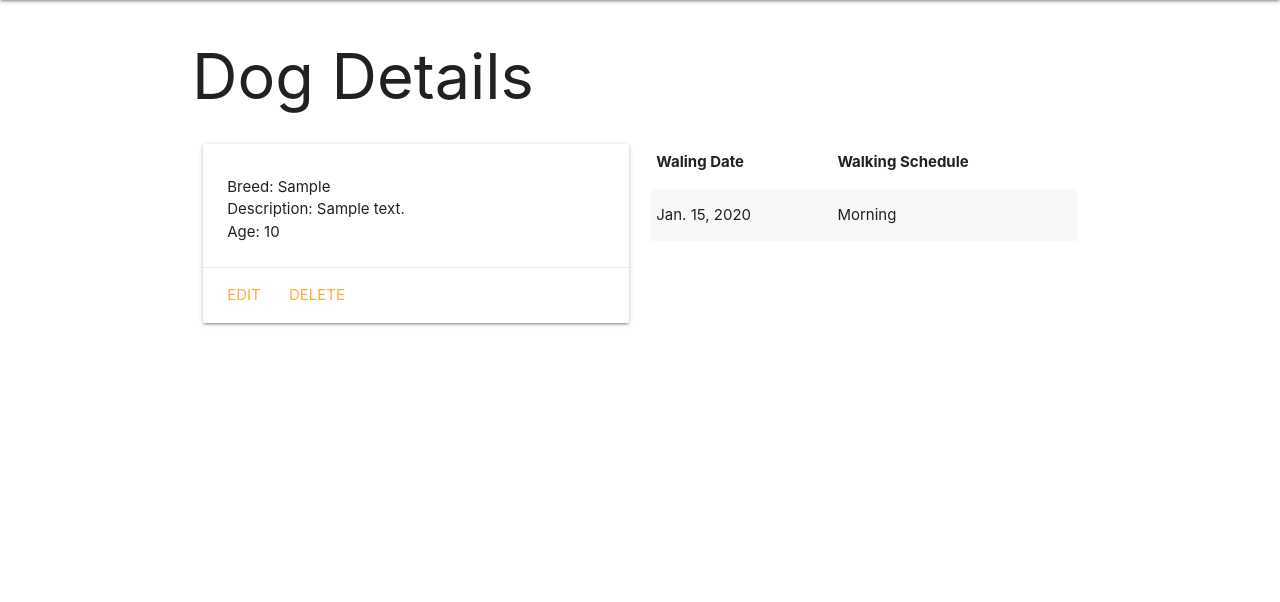
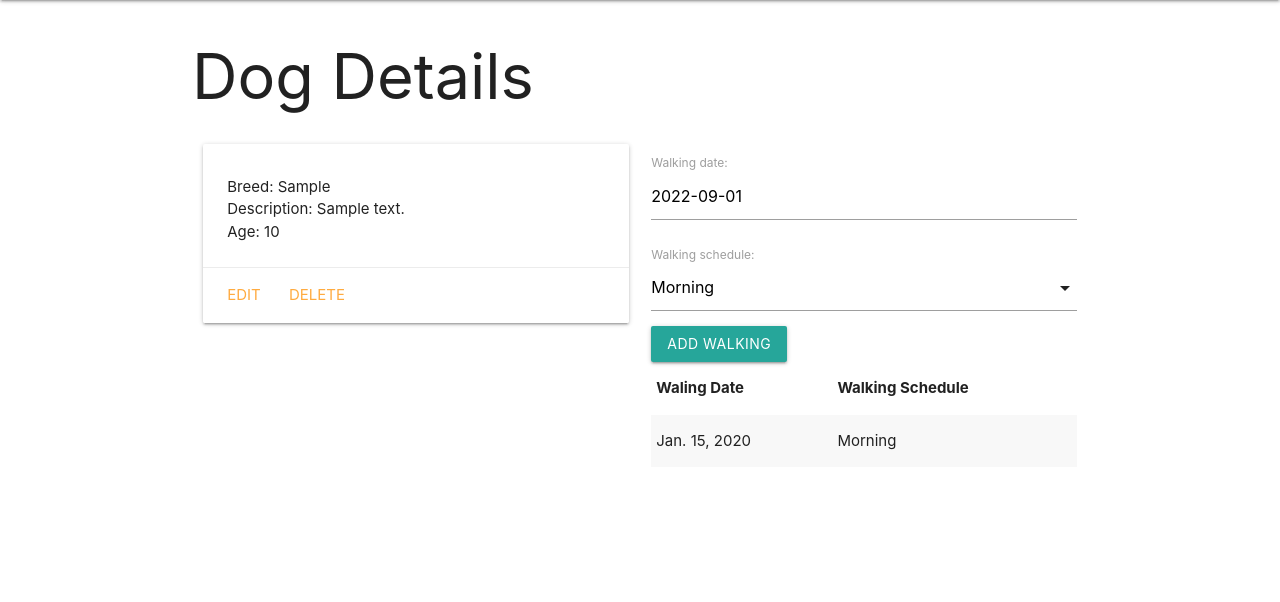
Before and after one commit to joyceyyuan/dogcollector, a Django app: page /dogs/1/ in a window 1280 px wide. Shown: the part 64-666 px from the top of the page. Run offline with Django 3.2, Linux system fonts and the light colour scheme; tables that the repository leaves empty hold one stand-in row (values such as "Sample post").

Commit message:
create the ModelForm for Walking Model,pass an instance of WalkingFrom, display it on detail page with date picker and dropdown

```diff
--- a/main_app/forms.py
+++ b/main_app/forms.py
@@ -0,0 +1,7 @@
+from django.forms import ModelForm
+from .models import Walking
+
+class WalkingForm(ModelForm):
+    class Meta:
+        model = Walking
+        fields = ['date', 'schedule']
--- a/main_app/templates/base.html
+++ b/main_app/templates/base.html
@@ -8,6 +8,7 @@
     <title>Dog Collector</title>
     <link rel="stylesheet" href="https://cdnjs.cloudflare.com/ajax/libs/materialize/1.0.0/css/materialize.min.css" />
     <link rel="stylesheet" type="text/css" href="{% static 'css/style.css' %}">
+    <script src="https://cdnjs.cloudflare.com/ajax/libs/materialize/1.0.0/js/materialize.min.js"></script>
     </head>
     <body>
     <header class="navbar-fixed">
--- a/main_app/templates/dogs/detail.html
+++ b/main_app/templates/dogs/detail.html
@@ -23,6 +23,11 @@
     </div>
   </div>
   <div class="col s6">
+    <form method="post">
+        {% csrf_token %}
+        {{ walking_form.as_p }}
+        <input type="submit" class="btn" value="Add Walking">
+    </form>
     <table class="striped">
       <thead>
         <tr><th>Waling Date</th><th>Walking Schedule</th></tr>
@@ -38,4 +43,15 @@
     </table>
   </div>
 </div>
+<script>
+    const dateEl = document.getElementById('id_date');
+    M.Datepicker.init(dateEl, {
+        format: 'yyyy-mm-dd',
+        defaultDate: new Date(),
+        setDefaultDate: true,
+        autoClose: true
+    });
+    const selectEl = document.getElementById('id_schedule');
+	M.FormSelect.init(selectEl)
+</script>
 {% endblock %}
--- a/main_app/views.py
+++ b/main_app/views.py
@@ -1,23 +1,29 @@
 from django.shortcuts import render
 from django.views.generic.edit import CreateView, UpdateView, DeleteView
 from .models import Dog
+from .forms import WalkingForm
 from django.http import HttpResponse
 
 
 # Define the home view
 def home(request):
     return render(request, 'home.html')
+
 # Define the about view
 def about(request):
     return render(request, 'about.html')
+
 # Define the index view
 def dogs_index(request):
     dogs = Dog.objects.all()
     return render(request, 'dogs/index.html', {'dogs': dogs})
+
 # Define the detail view
 def dogs_detail(request, dog_id):
     dog = Dog.objects.get(id = dog_id)
-    return render(request, 'dogs/detail.html', {'dog': dog})
+    # instantiate WalkingForm to be rendered in the template
+    walking_form = WalkingForm()
+    return render(request, 'dogs/detail.html', {'dog': dog, 'walking_form': walking_form})
 
 class DogCreate(CreateView):
     model = Dog
```
